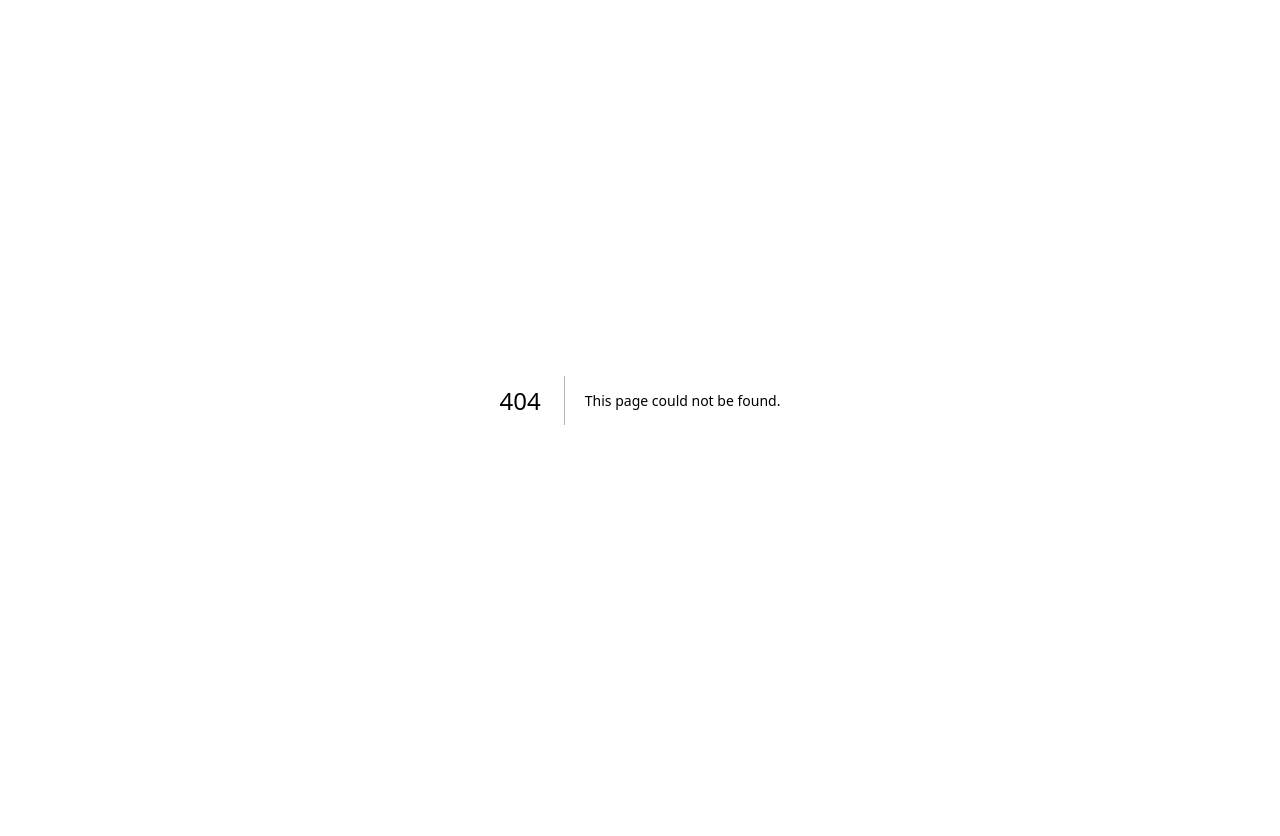
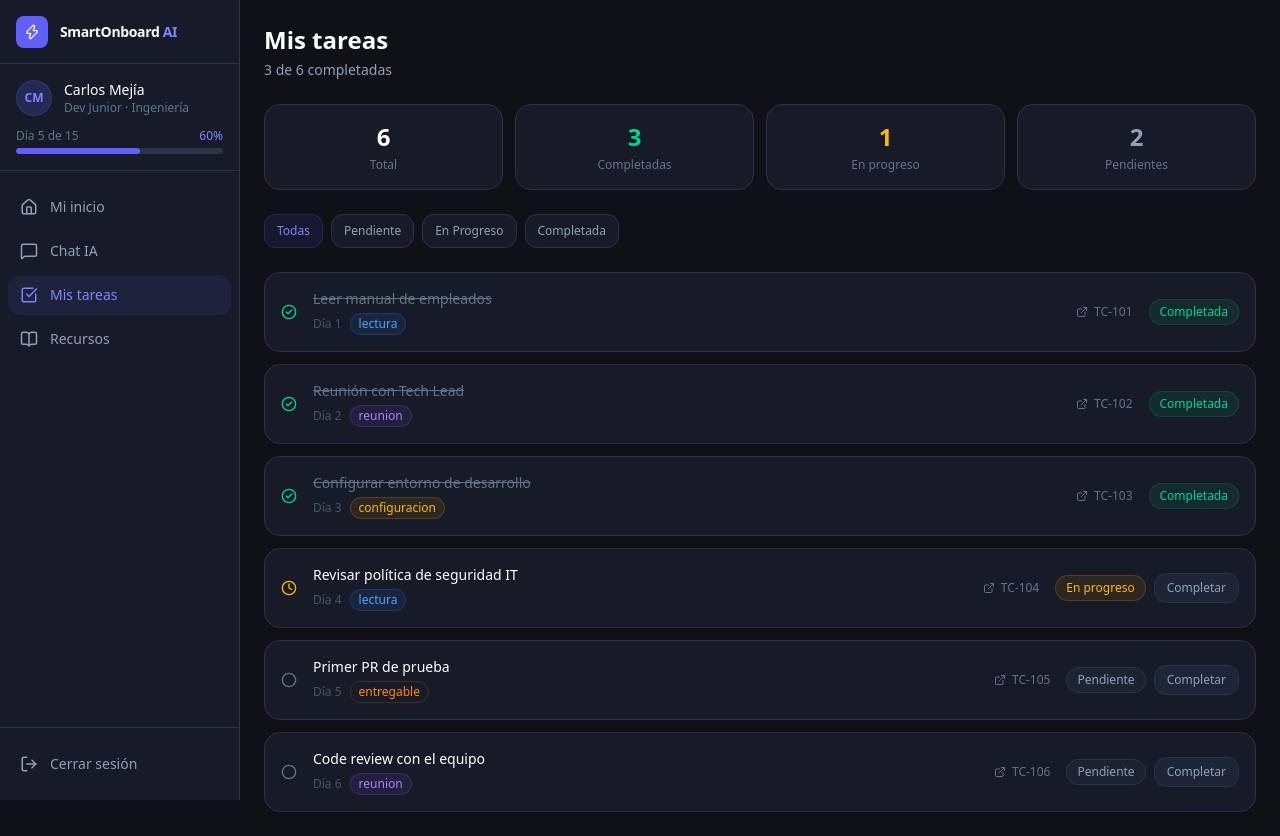
Before and after one commit to sebastianmiracastro/smartonboard-ai, a Next.js app in the folder frontend/: page /portal/tareas in a window 1280 px wide. Before the commit this address had no page. Before the commit the page ends 800 px from the top, so only its background shows below. Built offline with nearby package versions, Linux system fonts and the light colour scheme.

Commit message:
feat: portal empleado — chat con agente IA y respuestas mock

```diff
--- /dev/null
+++ b/frontend/src/app/portal/recursos/page.tsx
@@ -0,0 +1,70 @@
+"use client";
+
+import { FileText, Download, Search } from "lucide-react";
+import { useState } from "react";
+import { mockDocuments } from "@/mock/data";
+
+export default function RecursosPage() {
+  const [search, setSearch] = useState("");
+
+  const publicDocs = mockDocuments.filter(
+    (d) => d.permissions.color === "green" && d.status === "indexado"
+  );
+
+  const filtered = publicDocs.filter((d) =>
+    d.name.toLowerCase().includes(search.toLowerCase())
+  );
+
+  return (
+    <div className="flex flex-col gap-6">
+
+      <div>
+        <h1 className="text-white text-2xl font-semibold">Recursos</h1>
+        <p className="text-slate-400 text-sm mt-1">
+          Documentos disponibles para tu perfil
+        </p>
+      </div>
+
+      <div className="relative max-w-sm">
+        <Search size={16} className="absolute left-3 top-1/2 -translate-y-1/2 text-slate-500" />
+        <input
+          type="text"
+          placeholder="Buscar documento..."
+          value={search}
+          onChange={(e) => setSearch(e.target.value)}
+          className="w-full bg-[#161b27] border border-[#2a3349] text-white placeholder-slate-500 rounded-xl pl-9 pr-4 py-2.5 text-sm focus:outline-none focus:border-indigo-500 transition-colors"
+        />
+      </div>
+
+      <div className="grid grid-cols-2 gap-4">
+        {filtered.map((doc) => (
+          <div
+            key={doc.id}
+            className="bg-[#161b27] border border-[#2a3349] rounded-2xl p-5 hover:border-[#3d4f6e] transition-colors"
+          >
+            <div className="flex items-start justify-between mb-3">
+              <div className={`w-10 h-10 rounded-xl flex items-center justify-center
+                ${doc.format === "pdf" ? "bg-red-500/10" : "bg-blue-500/10"}`}>
+                <FileText size={18} className={doc.format === "pdf" ? "text-red-400" : "text-blue-400"} />
+              </div>
+              <button className="text-slate-500 hover:text-indigo-400 transition-colors p-1.5 hover:bg-indigo-500/10 rounded-lg">
+                <Download size={14} />
+              </button>
+            </div>
+            <p className="text-white text-sm font-medium mb-1">{doc.name}</p>
+            <div className="flex items-center justify-between mt-2">
+              <span className="text-slate-500 text-xs">{(doc.sizeKb / 1024).toFixed(1)} MB</span>
+              <span className="text-slate-500 text-xs uppercase">{doc.format}</span>
+            </div>
+          </div>
+        ))}
+
+        {filtered.length === 0 && (
+          <div className="col-span-2 text-center py-12">
+            <p className="text-slate-500 text-sm">No se encontraron documentos</p>
+          </div>
+        )}
+      </div>
+    </div>
+  );
+}
--- /dev/null
+++ b/frontend/src/app/portal/tareas/page.tsx
@@ -0,0 +1,145 @@
+"use client";
+
+import { useState } from "react";
+import { CheckCircle2, Clock, Circle, AlertCircle, ExternalLink } from "lucide-react";
+import { mockTasks } from "@/mock/data";
+
+const statusConfig: Record<string, { label: string; icon: React.ReactNode; classes: string }> = {
+  completada: {
+    label: "Completada",
+    icon: <CheckCircle2 size={16} className="text-emerald-400" />,
+    classes: "bg-emerald-500/10 text-emerald-400 border border-emerald-500/20",
+  },
+  en_progreso: {
+    label: "En progreso",
+    icon: <Clock size={16} className="text-amber-400" />,
+    classes: "bg-amber-500/10 text-amber-400 border border-amber-500/20",
+  },
+  pendiente: {
+    label: "Pendiente",
+    icon: <Circle size={16} className="text-slate-500" />,
+    classes: "bg-slate-500/10 text-slate-400 border border-slate-500/20",
+  },
+  bloqueada: {
+    label: "Bloqueada",
+    icon: <AlertCircle size={16} className="text-red-400" />,
+    classes: "bg-red-500/10 text-red-400 border border-red-500/20",
+  },
+};
+
+const categoryColors: Record<string, string> = {
+  lectura: "bg-blue-500/10 text-blue-400 border border-blue-500/20",
+  reunion: "bg-violet-500/10 text-violet-400 border border-violet-500/20",
+  configuracion: "bg-amber-500/10 text-amber-400 border border-amber-500/20",
+  entregable: "bg-coral-500/10 text-orange-400 border border-orange-500/20",
+};
+
+export default function TareasPage() {
+  const [filter, setFilter] = useState("todas");
+  const [tasks, setTasks] = useState(mockTasks);
+
+  const filtered = tasks.filter((t) => {
+    if (filter === "todas") return true;
+    return t.status === filter;
+  });
+
+  const markDone = (id: string) => {
+    setTasks((prev) =>
+      prev.map((t) => t.id === id ? { ...t, status: "completada" } : t)
+    );
+  };
+
+  return (
+    <div className="flex flex-col gap-6">
+
+      {/* Header */}
+      <div>
+        <h1 className="text-white text-2xl font-semibold">Mis tareas</h1>
+        <p className="text-slate-400 text-sm mt-1">
+          {tasks.filter(t => t.status === "completada").length} de {tasks.length} completadas
+        </p>
+      </div>
+
+      {/* Stats */}
+      <div className="grid grid-cols-4 gap-3">
+        {[
+          { label: "Total", value: tasks.length, color: "text-white" },
+          { label: "Completadas", value: tasks.filter(t => t.status === "completada").length, color: "text-emerald-400" },
+          { label: "En progreso", value: tasks.filter(t => t.status === "en_progreso").length, color: "text-amber-400" },
+          { label: "Pendientes", value: tasks.filter(t => t.status === "pendiente").length, color: "text-slate-400" },
+        ].map((s) => (
+          <div key={s.label} className="bg-[#161b27] border border-[#2a3349] rounded-2xl p-4 text-center">
+            <p className={`text-2xl font-semibold ${s.color}`}>{s.value}</p>
+            <p className="text-slate-500 text-xs mt-1">{s.label}</p>
+          </div>
+        ))}
+      </div>
+
+      {/* Filtros */}
+      <div className="flex gap-2">
+        {["todas", "pendiente", "en_progreso", "completada"].map((f) => (
+          <button
+            key={f}
+            onClick={() => setFilter(f)}
+            className={`px-3 py-2 rounded-xl text-xs font-medium transition-colors capitalize
+              ${filter === f
+                ? "bg-indigo-500/10 text-indigo-400 border border-indigo-500/20"
+                : "bg-[#161b27] border border-[#2a3349] text-slate-400 hover:text-slate-200"
+              }`}
+          >
+            {f === "todas" ? "Todas" : f.replace("_", " ")}
+          </button>
+        ))}
+      </div>
+
+      {/* Lista tareas */}
+      <div className="flex flex-col gap-3">
+        {filtered.map((task) => (
+          <div
+            key={task.id}
+            className="bg-[#161b27] border border-[#2a3349] rounded-2xl p-4 flex items-center gap-4 hover:border-[#3d4f6e] transition-colors"
+          >
+            {/* Icono estado */}
+            <div className="shrink-0">
+              {statusConfig[task.status]?.icon}
+            </div>
+
+            {/* Info */}
+            <div className="flex-1 min-w-0">
+              <p className={`text-sm font-medium ${task.status === "completada" ? "text-slate-500 line-through" : "text-white"}`}>
+                {task.title}
+              </p>
+              <div className="flex items-center gap-2 mt-1">
+                <span className="text-slate-600 text-xs">Día {task.day}</span>
+                <span className={`text-xs px-2 py-0.5 rounded-full border ${categoryColors[task.category] || "bg-slate-500/10 text-slate-400 border-slate-500/20"}`}>
+                  {task.category}
+                </span>
+              </div>
+            </div>
+
+            {/* Jira key simulado */}
+            <div className="flex items-center gap-1.5 text-slate-500 text-xs">
+              <ExternalLink size={12} />
+              <span>TC-{100 + parseInt(task.id.replace("t", ""))}</span>
+            </div>
+
+            {/* Estado + acción */}
+            <div className="flex items-center gap-2">
+              <span className={`text-xs px-2.5 py-1 rounded-full font-medium ${statusConfig[task.status]?.classes}`}>
+                {statusConfig[task.status]?.label}
+              </span>
+              {task.status !== "completada" && (
+                <button
+                  onClick={() => markDone(task.id)}
+                  className="text-xs bg-[#1e2536] hover:bg-emerald-500/10 border border-[#2a3349] hover:border-emerald-500/20 text-slate-400 hover:text-emerald-400 px-3 py-1.5 rounded-xl transition-colors"
+                >
+                  Completar
+                </button>
+              )}
+            </div>
+          </div>
+        ))}
+      </div>
+    </div>
+  );
+}
```
